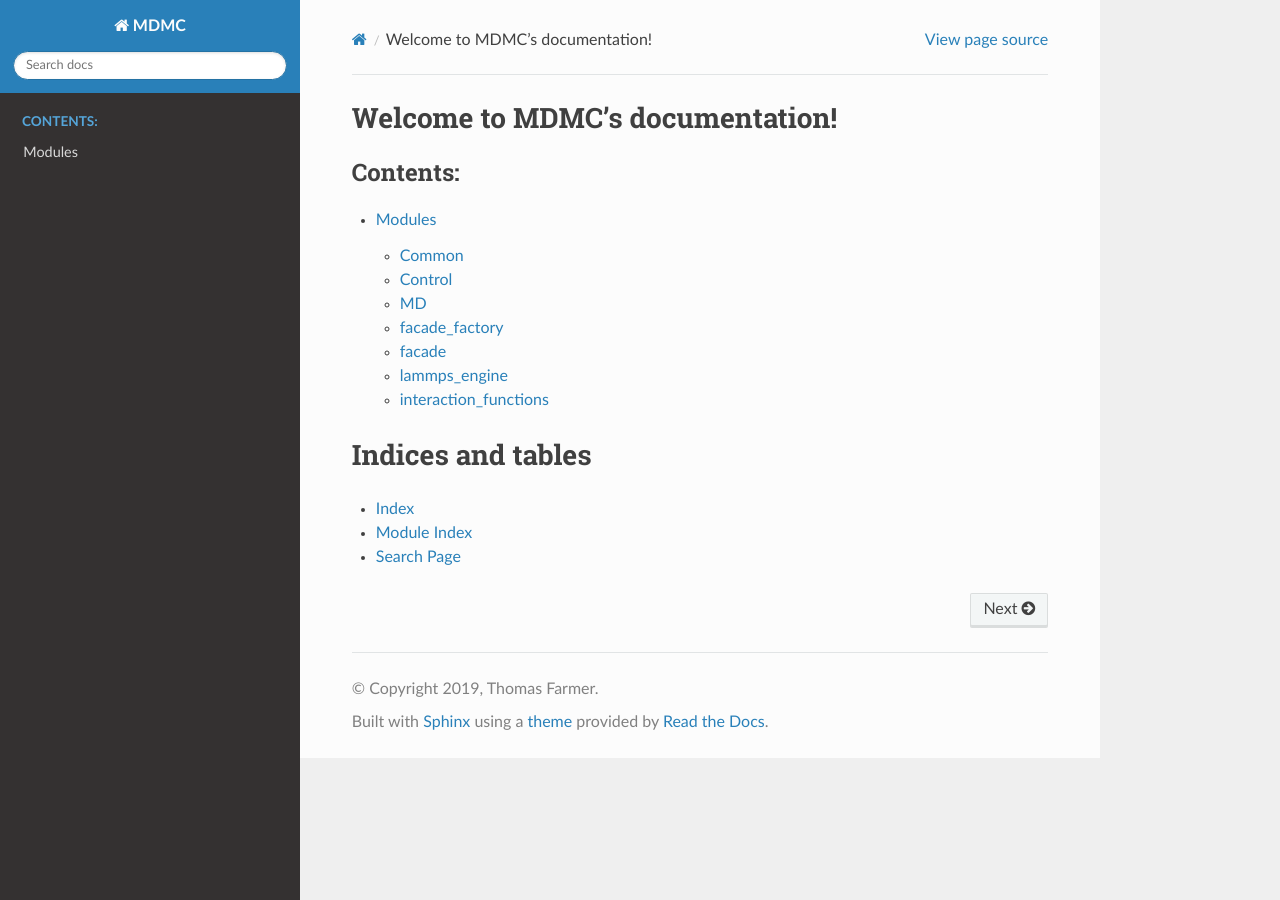
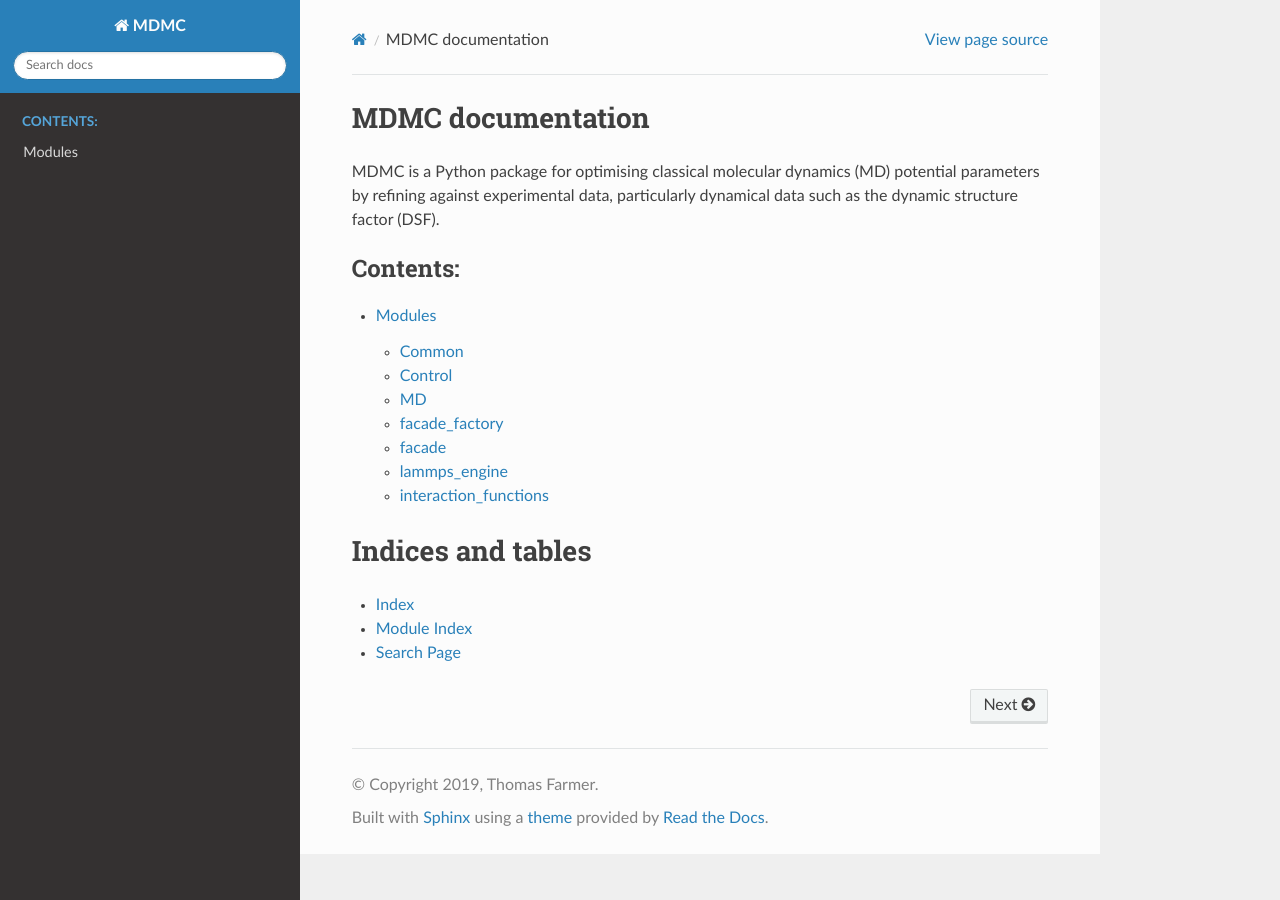
Before and after one commit to ISISNeutronMuon/MDMC, a Sphinx documentation site: the page built from doc/index.rst, in a window 1280 px wide. Built offline with Sphinx 7.4.7 and the Read the Docs theme 2.0.0, drawn with Linux system fonts in a browser that asks for light colours.

Commit message:
Updating documentation

```diff
--- a/doc/index.rst
+++ b/doc/index.rst
@@ -1,5 +1,9 @@
-Welcome to MDMC's documentation!
-================================
+MDMC documentation
+==================
+
+MDMC is a Python package for optimising classical molecular dynamics (MD)
+potential parameters by refining against experimental data, particularly
+dynamical  data such as the dynamic structure factor (DSF).
 
 .. toctree::
    :maxdepth: 2
```
